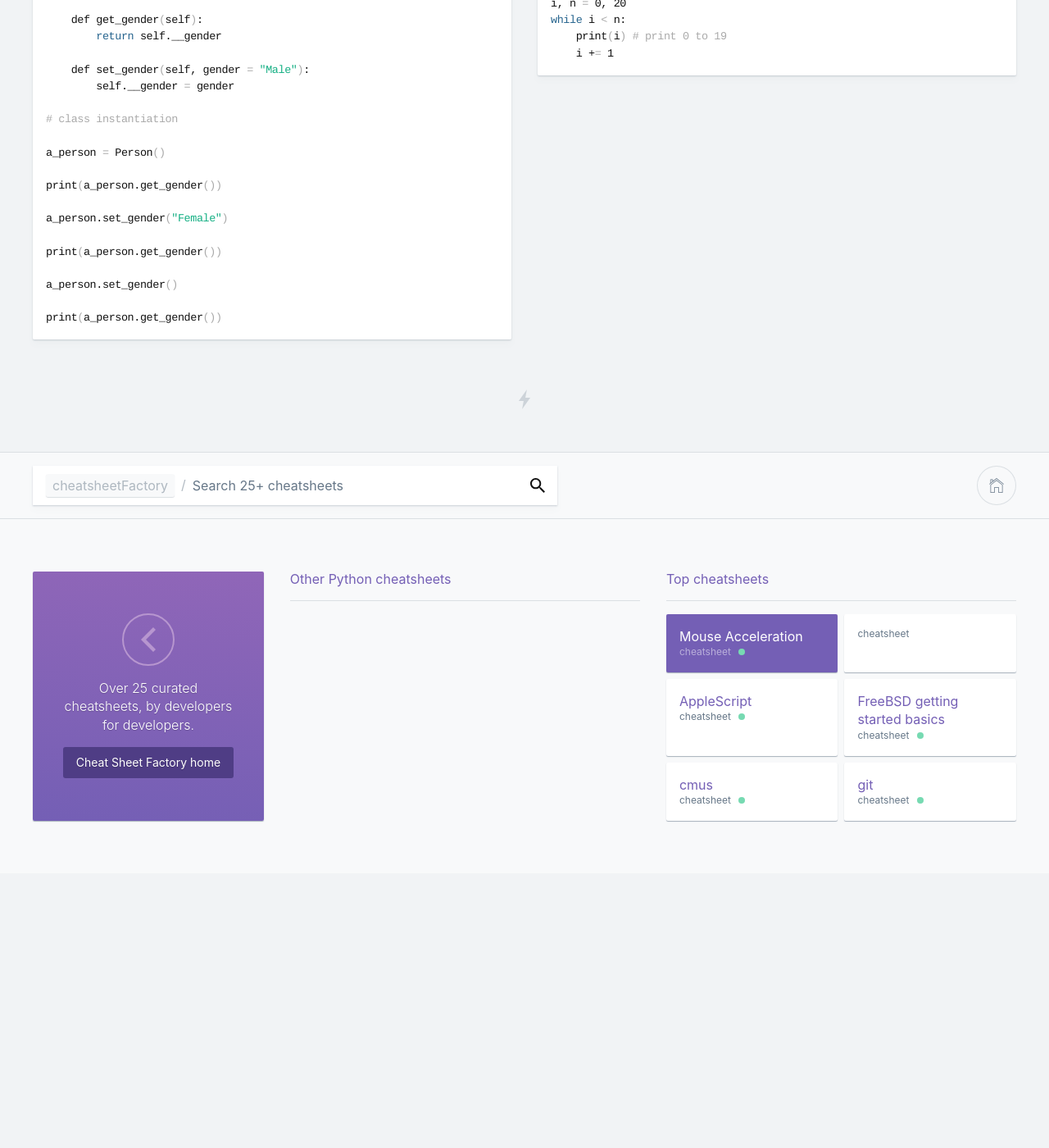
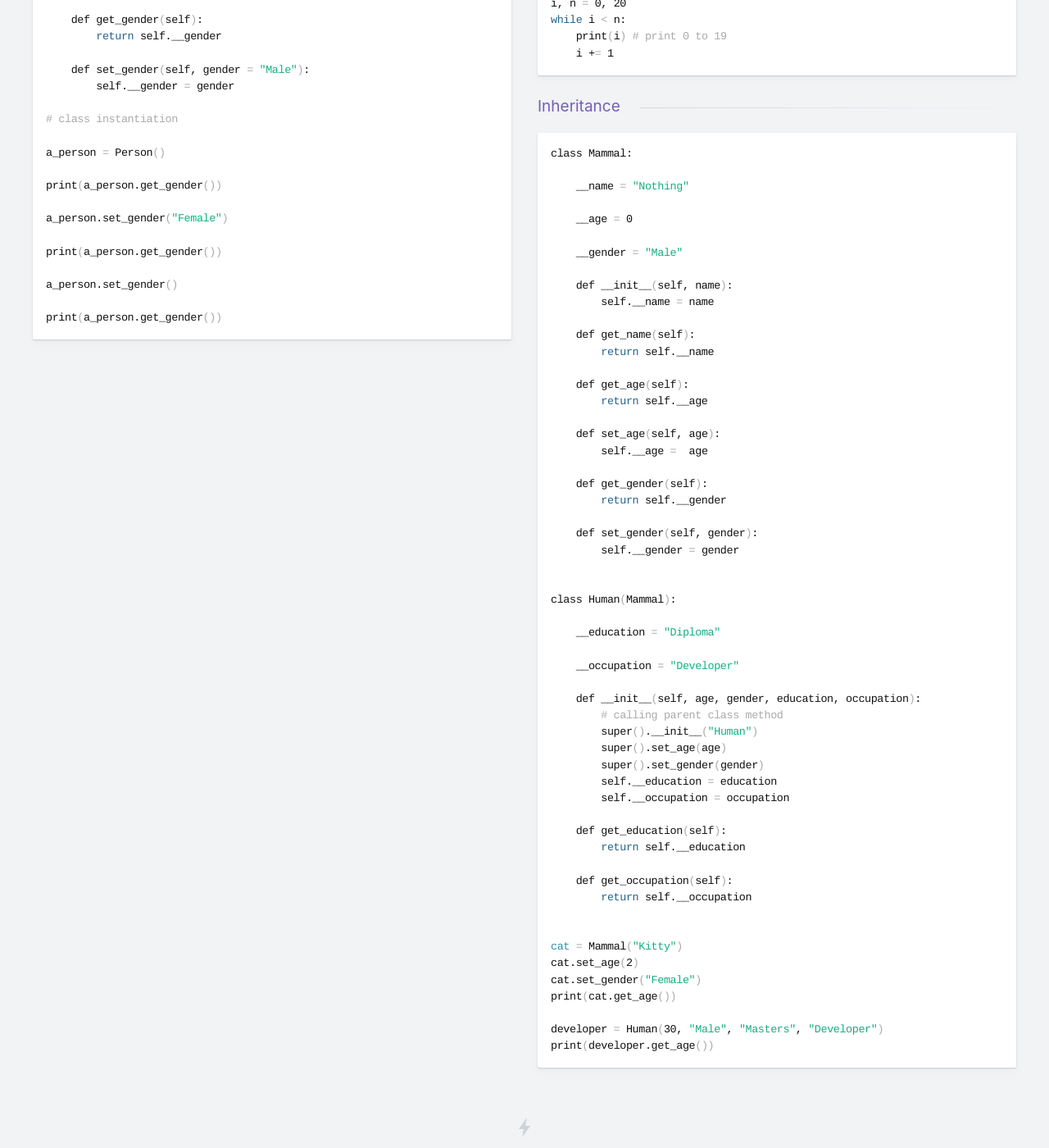
Before and after one commit to kasramp/cheat-sheet-factory, a Jekyll site: the page built from python/python.md, in a window 1280 px wide and 1400 px high, scrolled down 2180 px. Shown: the whole window at 82% size. Built offline with Jekyll 4.4.1, drawn with Linux system fonts in a browser that asks for light colours; before the commit the page ends 3245 px from its top, so only the background shows below that.

Commit message:
Add inheritance to Python cheat sheet

````diff
--- a/python/python.md
+++ b/python/python.md
@@ -227,3 +227,63 @@ a_person.set_gender()
 
 print(a_person.get_gender())
 ```
+
+### Inheritance
+
+```bash
+class Mammal:
+
+    __name = "Nothing"
+
+    __age = 0
+
+    __gender = "Male"
+
+    def __init__(self, name):
+        self.__name = name
+
+    def get_name(self):
+        return self.__name
+
+    def get_age(self):
+        return self.__age
+
+    def set_age(self, age):
+        self.__age =  age
+
+    def get_gender(self):
+        return self.__gender
+
+    def set_gender(self, gender):
+        self.__gender = gender
+
+
+class Human(Mammal):
+
+    __education = "Diploma"
+
+    __occupation = "Developer"
+
+    def __init__(self, age, gender, education, occupation):
+        # calling parent class method
+        super().__init__("Human")
+        super().set_age(age)
+        super().set_gender(gender)
+        self.__education = education
+        self.__occupation = occupation
+
+    def get_education(self):
+        return self.__education
+
+    def get_occupation(self):
+        return self.__occupation
+
+
+cat = Mammal("Kitty")
+cat.set_age(2)
+cat.set_gender("Female")
+print(cat.get_age())
+
+developer = Human(30, "Male", "Masters", "Developer")
+print(developer.get_age())
+```
````
